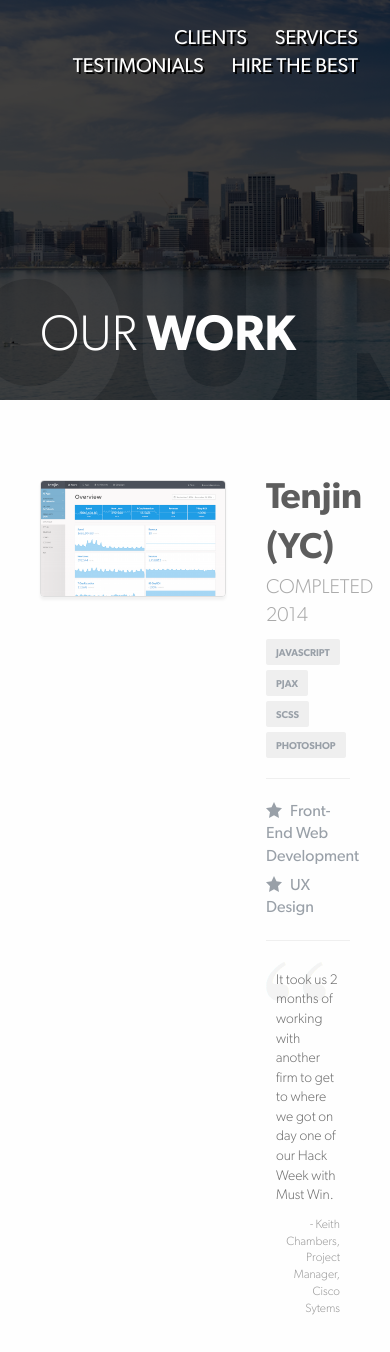
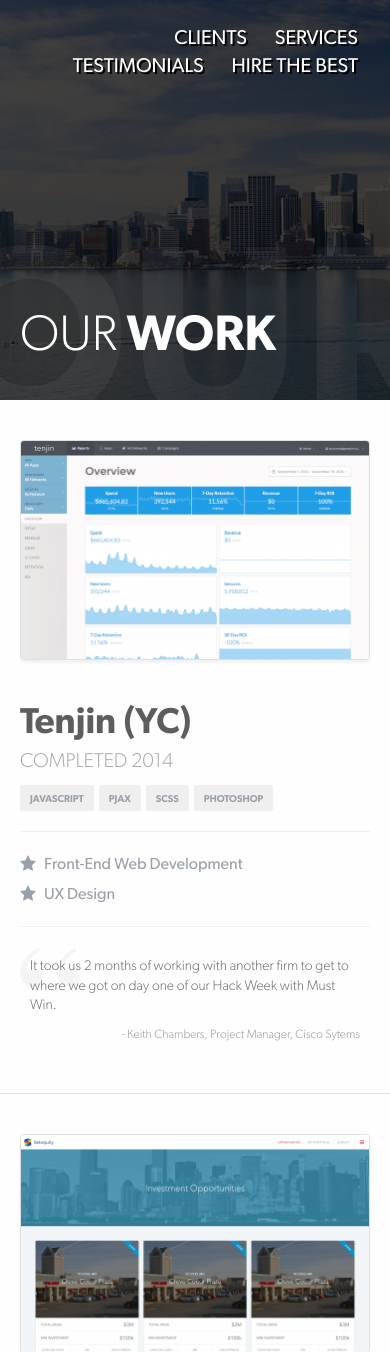
Before and after one commit to MustWin/newdesign, a plain HTML site: page portfolio.html in a window 390 px wide. Shown: the top 1352 px of the page. Drawn offline with nearby package versions, Linux system fonts and the light colour scheme; files whose address does not match are found by name.

Commit message:
Fixed slight responsiveness of page title on portfolio page

```diff
--- a/stylesheets/less/app-styles/portfolio.less
+++ b/stylesheets/less/app-styles/portfolio.less
@@ -19,11 +19,14 @@
 .page-title {
   position: absolute;
   z-index: 2;
-  left: 40px;
+  left: 20px;
   bottom: 30px;
   font-size: 50px;
   font-weight: 300;
   color: @white;
+  @media(min-width: 480px){
+    left: 40px;
+  }
 }
 
 .page-title-bold {
@@ -46,9 +49,12 @@
 
 .p-item-wrap {
   display: block;
-  padding: 80px 40px;
+  padding: 40px 20px;
   background-color: @white;
   border-bottom: 1px solid @gray-d;
+  @media(min-width: 480px){
+    padding: 80px 40px;
+  }
 }
 
 .p-item {
@@ -63,8 +69,7 @@
   position: relative;
   z-index: 1;
   display: inline-block;
-  float: left;
-  width: 60%;
+  width: 100%;
   margin-bottom: -1px;
   overflow: hidden;
   border: 1px solid @gray-d;
@@ -72,21 +77,36 @@
   .background-size(cover);
   .border-radius(4px);
   .box-shadow(0 3px 3px rgba(0,0,0,.05));
+  @media(min-width: 768px) {
+    float: left;
+    width: 50%;
     .p-item-wrap.p-left & {
       float: right;
+    }
+  }
+  @media(min-width: 900px) {
+    width: 60%;
   }
 }
 
 .p-item-content {
   position: relative;
   display: inline-block;
+  width: 100%;
+  padding-top: 40px;
+  @media(min-width: 768px) {
     float: right;
-  width: 40%;
+    width: 50%;
+    padding-top: 0;
     padding-left: 40px;
     .p-item-wrap.p-left & {
       float: left;
       padding-left: 0;
       padding-right: 40px;
+    }
+  }
+  @media(min-width: 900px) {
+    width: 40%;
   }
 }
 
```
Also changed, not shown: stylesheets/app.css. Lines whose indentation alone changed are shown as unchanged.
